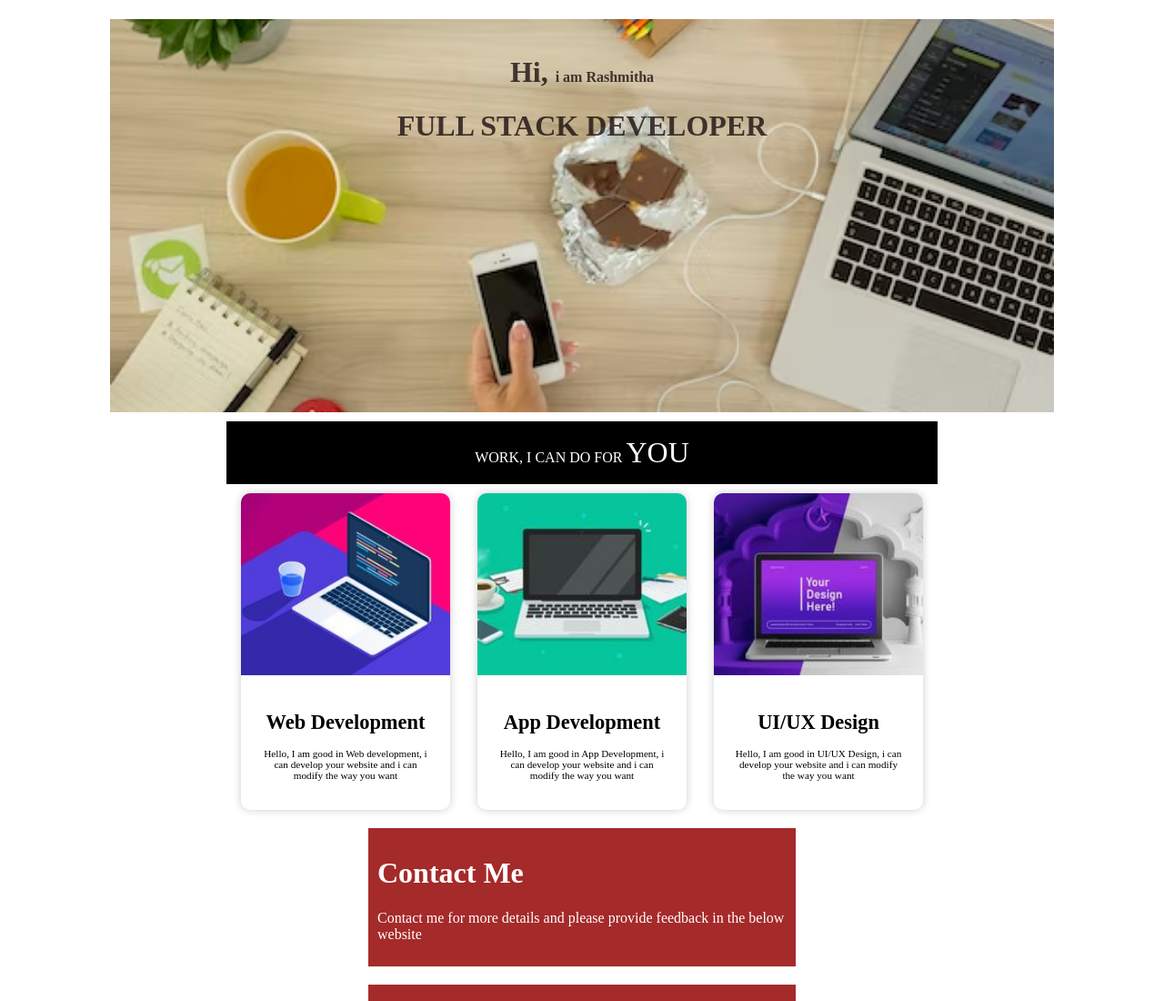
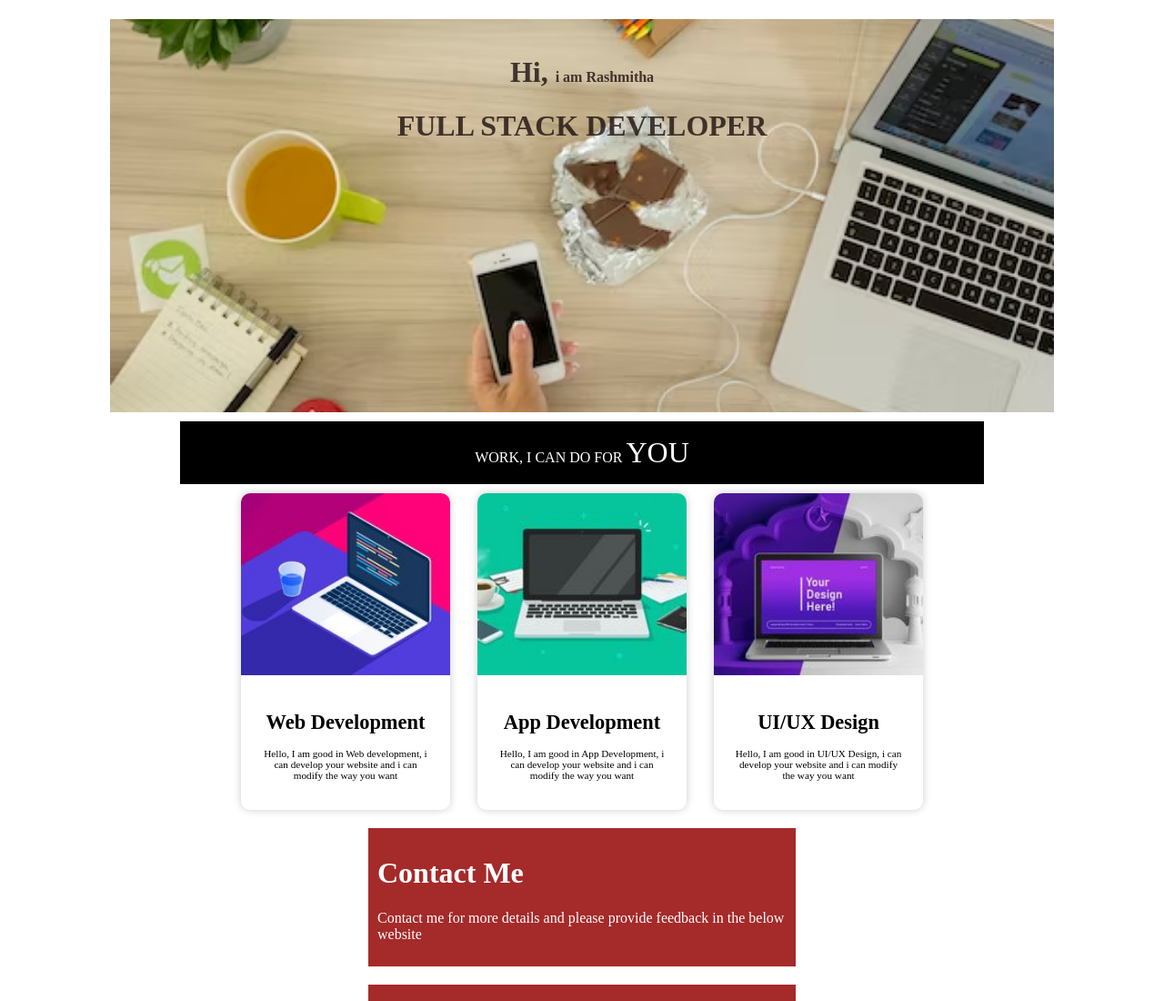
Before and after one commit to Rashmitha0808/Profile, a plain HTML site: page index.html in a window 1280 px wide. Shown: the top 1100 px of the page at 91% size. Drawn offline with Linux system fonts and the light colour scheme.

Commit message:
Update styles.css
width: 70%;

```diff
--- a/css/styles.css
+++ b/css/styles.css
@@ -31,7 +31,7 @@
   word-wrap: normal;
   justify-content: center;
   align-items: center;
-  width: 61.8%;
+  width: 70%;
   margin: auto;
 }
 .cards {
```
